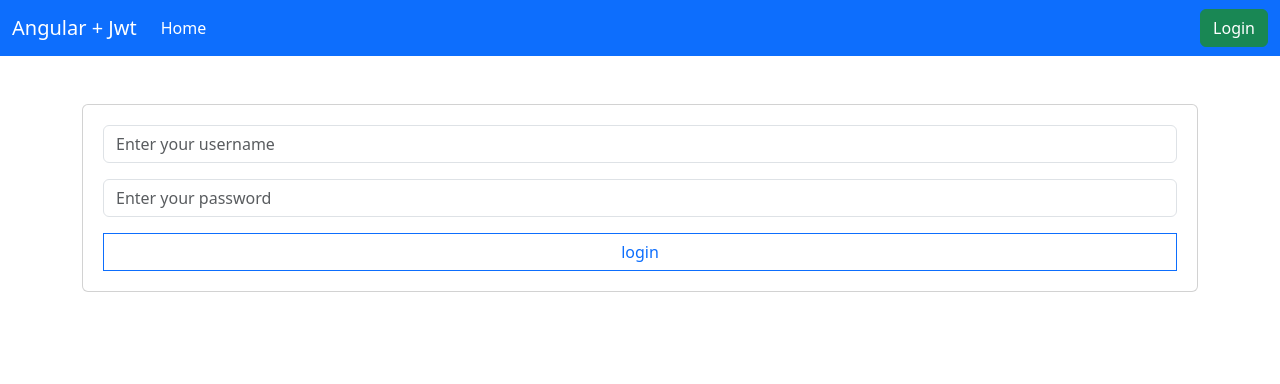
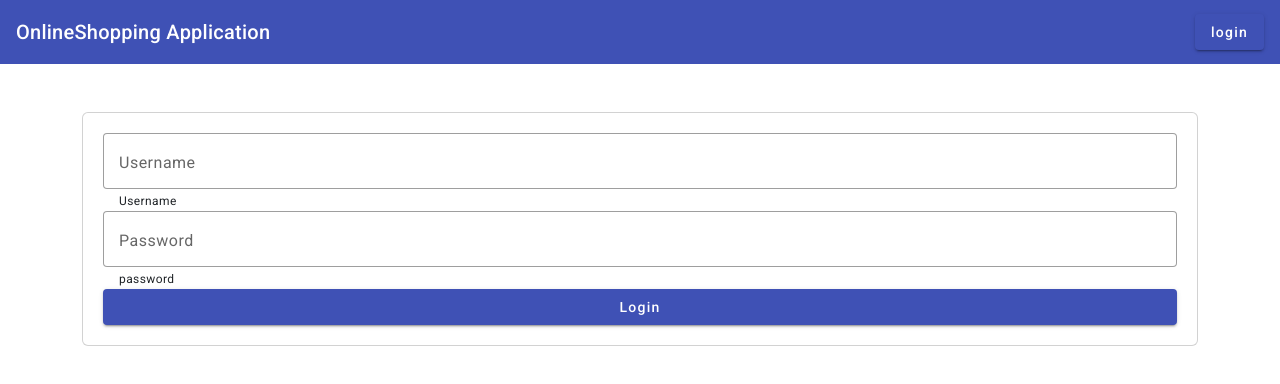
Before and after one commit to venkatsaiannam/onlineShoppingFrontendApplication, an Angular app: page /login in a window 1280 px wide. Shown: the top 384 px of the page. Built offline with nearby package versions, Linux system fonts and the light colour scheme.

Commit message:
converted_bootstrap_to_angularmaterial

```diff
--- a/angular.json
+++ b/angular.json
@@ -25,6 +25,7 @@
               "src/assets"
             ],
             "styles": [
+              "@angular/material/prebuilt-themes/indigo-pink.css",
               "src/styles.css",
               "node_modules/bootstrap/dist/css/bootstrap.min.css"
             ],
@@ -91,6 +92,7 @@
               "src/assets"
             ],
             "styles": [
+              "@angular/material/prebuilt-themes/indigo-pink.css",
               "src/styles.css"
             ],
             "scripts": []
--- a/package.json
+++ b/package.json
@@ -11,10 +11,12 @@
   "private": true,
   "dependencies": {
     "@angular/animations": "^15.2.0",
+    "@angular/cdk": "^15.2.9",
     "@angular/common": "^15.2.0",
     "@angular/compiler": "^15.2.0",
     "@angular/core": "^15.2.0",
     "@angular/forms": "^15.2.10",
+    "@angular/material": "^15.2.9",
     "@angular/platform-browser": "^15.2.0",
     "@angular/platform-browser-dynamic": "^15.2.0",
     "@angular/router": "^15.2.0",
--- a/src/app/app-routing.module.ts
+++ b/src/app/app-routing.module.ts
@@ -8,7 +8,7 @@ import { UserComponent } from './user/user.component';
 import { AuthGuard } from './_auth/auth.guard';
 
 const routes: Routes = [
-  { path: 'home', component: HomeComponent },
+  { path: '', component: HomeComponent },
   { path: 'admin', component: AdminComponent,canActivate:[AuthGuard],data:{roles:['Admin']} },
   { path: 'login', component: LoginComponent },
   { path: 'forbidden', component: ForbiddenComponent },
--- a/src/app/header/header.component.css
+++ b/src/app/header/header.component.css
@@ -0,0 +1,3 @@
+.space-button{
+    flex: 1 1 auto;
+}
--- a/src/app/header/header.component.html
+++ b/src/app/header/header.component.html
@@ -1,3 +1,17 @@
+<mat-toolbar color="primary">
+  <span>
+    OnlineShopping Application
+  </span>
+  <span class="space-button"></span>
+  <button *ngIf = "!isLoggedIn()" mat-raised-button color="primary" routerLink="/login">
+    login
+  </button>
+  <button *ngIf = "isLoggedIn()" mat-raised-button color="warn" (click) = "logout()">
+    logout
+  </button>
+
+</mat-toolbar>
+<!--
 <nav class="navbar navbar-expand-lg navbar-dark bg-primary">
     <div class="container-fluid">
       <a class="navbar-brand" href="#">Angular + Jwt</a>
@@ -23,4 +37,4 @@
 
       </div>
     </div>
-  </nav>
+  </nav> -->
--- a/src/app/header/header.component.ts
+++ b/src/app/header/header.component.ts
@@ -20,7 +20,7 @@ export class HeaderComponent {
 
   public logout(){
     this.userAuthService.clear()
-    this.router.navigate(['/home']);
+    this.router.navigate(['/']);
   }
 
 
--- a/src/app/login/login.component.html
+++ b/src/app/login/login.component.html
@@ -1,7 +1,26 @@
+
+
 <div class="container mt-5">
     <div class="card" style="padding:20px;">
         <form  #loginForm="ngForm" (ngSubmit) = "login(loginForm)">
-            <input type="text"
+
+            <mat-form-field appearance="outline" class="w-100">
+                <mat-label>Username</mat-label>
+                <input ngModel name="userName" id="userName" matInput placeholder="Username">
+                <mat-hint>Username</mat-hint>
+            </mat-form-field>
+
+            <mat-form-field appearance="outline" class="w-100">
+                <mat-label>Password</mat-label>
+                <input type="password" ngModel name="userPassword" id="userPassword" matInput
+                    placeholder="Password">
+                <mat-hint>password</mat-hint>
+            </mat-form-field>
+
+            <button type="submit" class="w-100" mat-raised-button color="primary">Login</button>
+
+
+            <!-- <input type="text"
             ngModel
             name = "userName"
             id="userName"
@@ -18,7 +37,7 @@
             <input type="submit"
             value="login"
             class="btn btn-outline-primary form-control rounded-0"
-            >
+            > -->
         </form>
     </div>
 </div>
--- a/src/index.html
+++ b/src/index.html
@@ -6,8 +6,11 @@
   <base href="/">
   <meta name="viewport" content="width=device-width, initial-scale=1">
   <link rel="icon" type="image/x-icon" href="favicon.ico">
+  <link rel="preconnect" href="https://fonts.gstatic.com">
+  <link href="https://fonts.googleapis.com/css2?family=Roboto:wght@300;400;500&display=swap" rel="stylesheet">
+  <link href="https://fonts.googleapis.com/icon?family=Material+Icons" rel="stylesheet">
 </head>
-<body>
+<body class="mat-typography">
   <app-root></app-root>
 </body>
 </html>
--- a/src/styles.css
+++ b/src/styles.css
@@ -1 +1,4 @@
 /* You can add global styles to this file, and also import other style files */
+
+html, body { height: 100%; }
+body { margin: 0; font-family: Roboto, "Helvetica Neue", sans-serif; }
```
Also changed, not shown: src/app/app.module.ts (+12 -1 lines), 1 other file (tests, documents, lock files or other folders).
